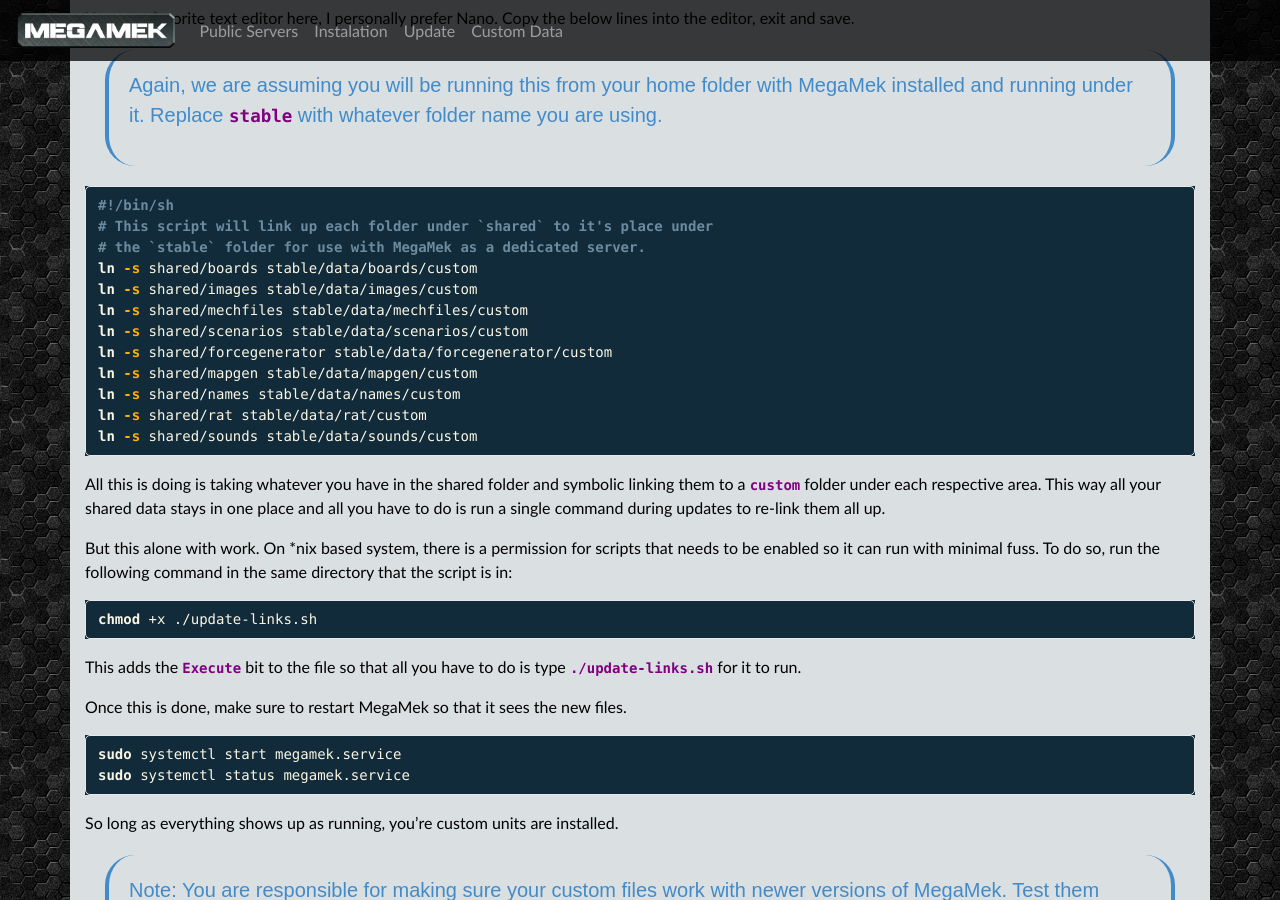
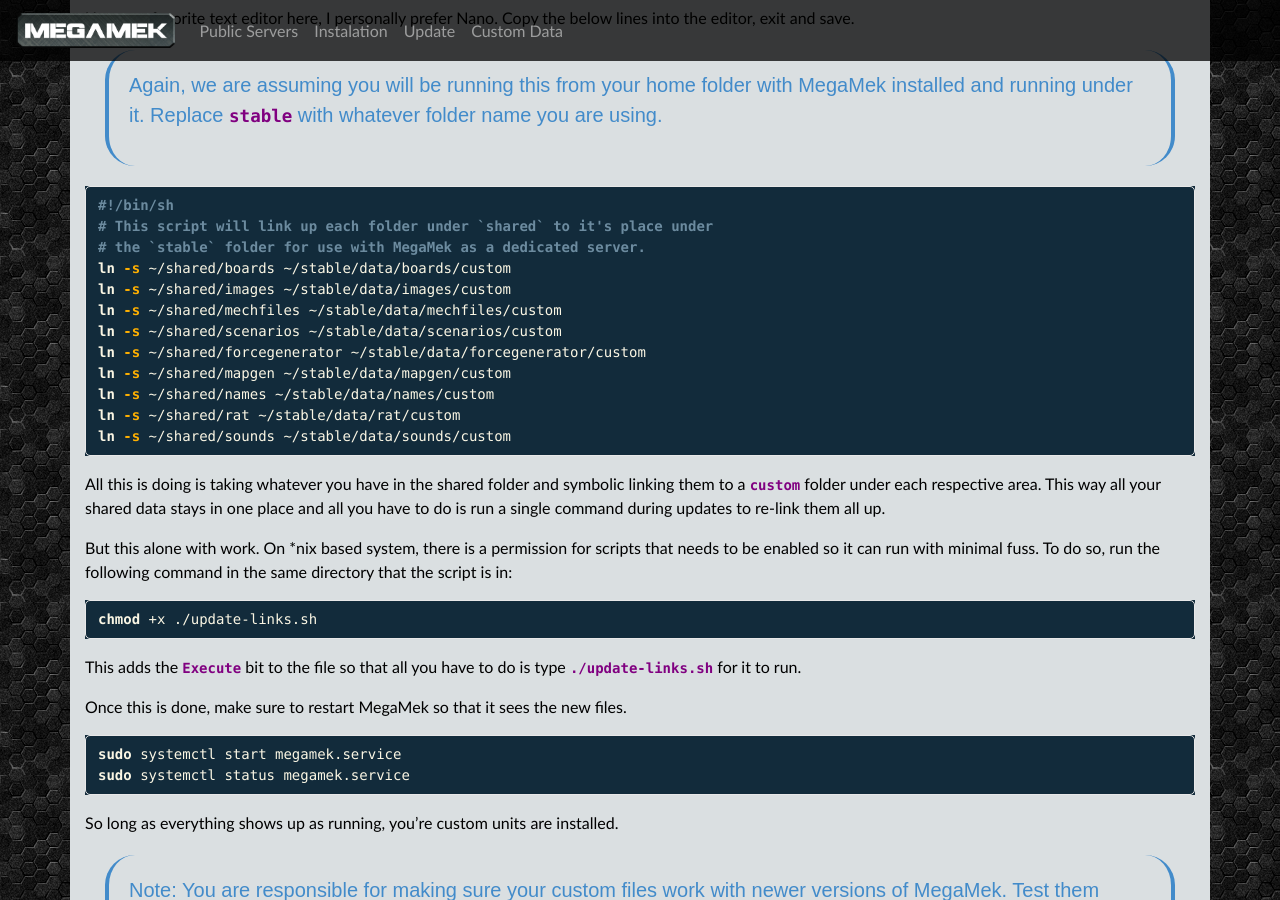
Before and after one commit to rjhancock/megamek-games, a Jekyll site: the page built from custom.md, in a window 1280 px wide and 900 px high, scrolled down 1128 px. Built offline with Jekyll 4.4.1, drawn with Linux system fonts in a browser that asks for light colours; our own code applies the rules of GitHub Pages for plain Markdown files.

````diff
--- a/custom.md
+++ b/custom.md
@@ -52,15 +52,15 @@ lines into the editor, exit and save.
 #!/bin/sh
 # This script will link up each folder under `shared` to it's place under
 # the `stable` folder for use with MegaMek as a dedicated server.
-ln -s shared/boards stable/data/boards/custom
-ln -s shared/images stable/data/images/custom
-ln -s shared/mechfiles stable/data/mechfiles/custom
-ln -s shared/scenarios stable/data/scenarios/custom
-ln -s shared/forcegenerator stable/data/forcegenerator/custom
-ln -s shared/mapgen stable/data/mapgen/custom
-ln -s shared/names stable/data/names/custom
-ln -s shared/rat stable/data/rat/custom
-ln -s shared/sounds stable/data/sounds/custom
+ln -s ~/shared/boards ~/stable/data/boards/custom
+ln -s ~/shared/images ~/stable/data/images/custom
+ln -s ~/shared/mechfiles ~/stable/data/mechfiles/custom
+ln -s ~/shared/scenarios ~/stable/data/scenarios/custom
+ln -s ~/shared/forcegenerator ~/stable/data/forcegenerator/custom
+ln -s ~/shared/mapgen ~/stable/data/mapgen/custom
+ln -s ~/shared/names ~/stable/data/names/custom
+ln -s ~/shared/rat ~/stable/data/rat/custom
+ln -s ~/shared/sounds ~/stable/data/sounds/custom
 ```
 
 All this is doing is taking whatever you have in the shared folder and
````
